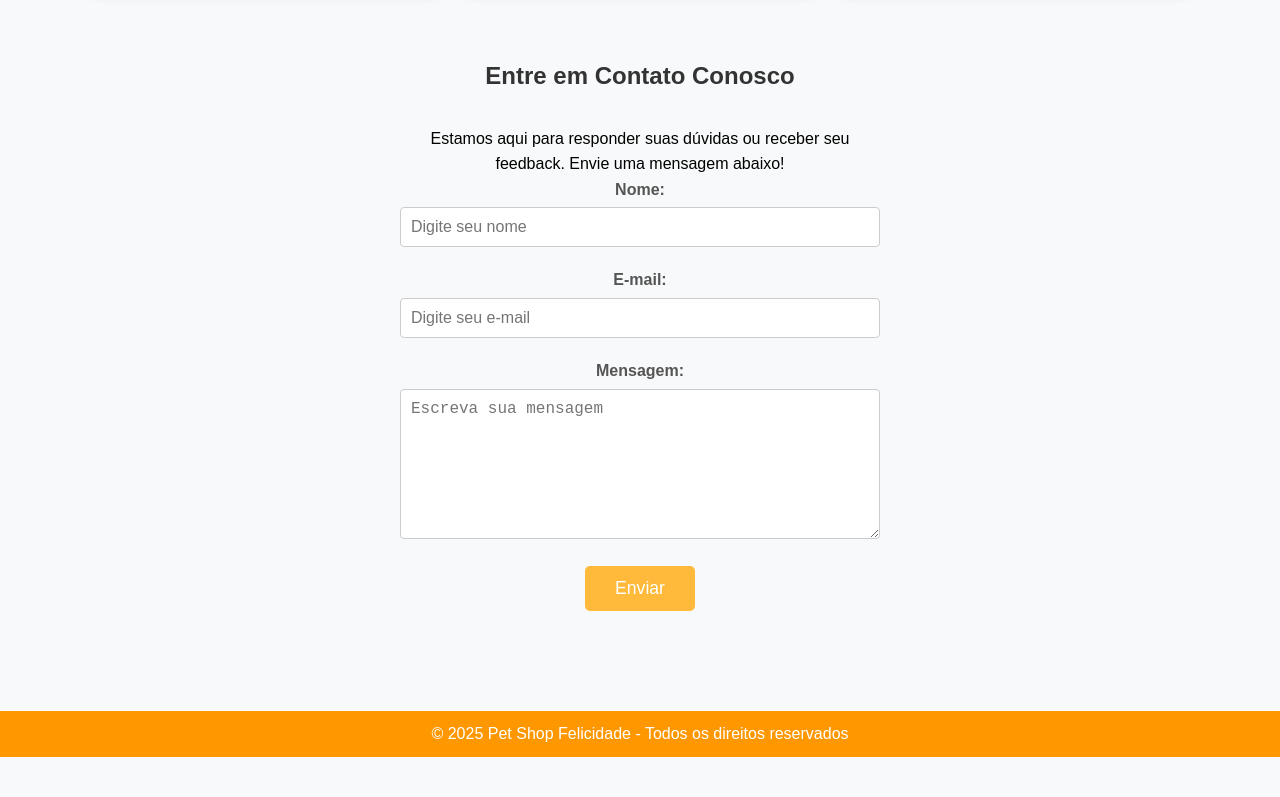
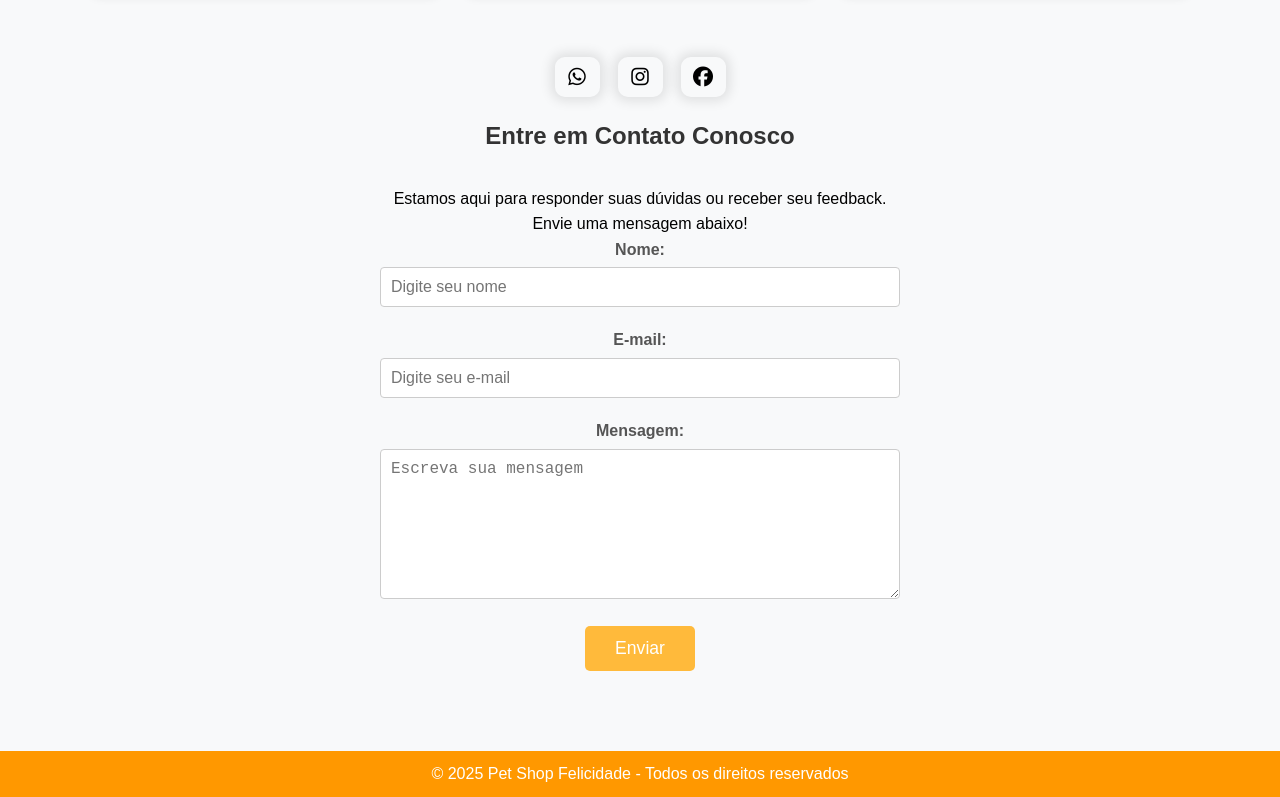
Before and after one commit to leticia-arruda-campos/PET-SHOPP, a plain HTML site: page index.html in a window 1280 px wide. Shown: the part 952-1749 px from the top of the page. Before the commit the page ends 1709 px from the top, so only its background shows below. Drawn offline with Linux system fonts and the light colour scheme.

Commit message:
add redes sociais

```diff
--- a/index.html
+++ b/index.html
@@ -67,6 +67,28 @@
         </section>
         <section id="contato">
             <div class="container">
+                <div class="social-media-buttons">
+                    <a
+            href="https://api.whatsapp.com/send?phone=5565999999999&text=Quero%20fazer%20um%20pedido!"
+            target="_blank"
+            rel="noopener no-referrer">
+            <i class="fa-brands fa-whatsapp"></i>
+                    </a>
+                    <a
+                    href="https://www.instagram.com/leticia_campos001?utm_source=qr&igsh=dzBzd21za2NrdTcy"
+                    target="_blank"
+                    rel="noopener no-referrer">
+                    <i class="fa-brands fa-instagram"></i>
+                    </a>
+                    <a
+                    href="https://www.facebook.com/share/18KssSqPwL/"
+                    target="_blank"
+                    rel="noopener no-referrer"
+                    >
+                    <i class="fa-brands fa-facebook"></i>
+                    </a>
+                </div>
+                </div>
                 <h2>Entre em Contato Conosco</h2>
                 <p>Estamos aqui para responder suas dúvidas ou receber seu feedback. Envie uma mensagem abaixo!</p>
                 <form action="#" method="POST">
@@ -83,12 +105,18 @@
                         <textarea id="mensagem" name="mensagem" rows="4" required placeholder="Escreva sua mensagem"></textarea>
                     </div>
                     <button type="submit" class="btn-submit">Enviar</button>
-              </form>
+            </form>
             </div>
-          </section>
+        </section>
     </div>
     <footer>
         &copy; 2025 Pet Shop Felicidade - Todos os direitos reservados
     </footer>
 </body>
 </html>
+<div class="social-media-buttons">
+    </a>
+<!-- Script JavaScript -->
+<script src="script.js"></script>
+</body>
+</html>
--- a/style.css
+++ b/style.css
@@ -166,3 +166,29 @@ footer {
   .btn:hover {
     background-color: #0056b3;
   }
+
+  .social-media-buttons {
+    display: flex;
+    align-items: center;
+    justify-content: center;
+    gap: 18px;
+}
+
+.social-media-buttons a {
+    display: flex;
+    align-items: center;
+    justify-content: center;
+    width: 45px;
+    height: 40px;
+    background-color: var(--color-neutral-0);
+    font-size: 1.25rem;
+    border-radius: 10px;
+    text-decoration: none;
+    color: var(--color-neutral-1);;
+    box-shadow: 0px 0px 12px 4px rgba(0, 0, 0, 0.1);
+    transition: box-shadow .3s ease;
+}
+
+.social-media-buttons a:hover {
+    box-shadow: 0px 0px 12px 8px rgba(238, 153, 144, 0.811);
+}
```
